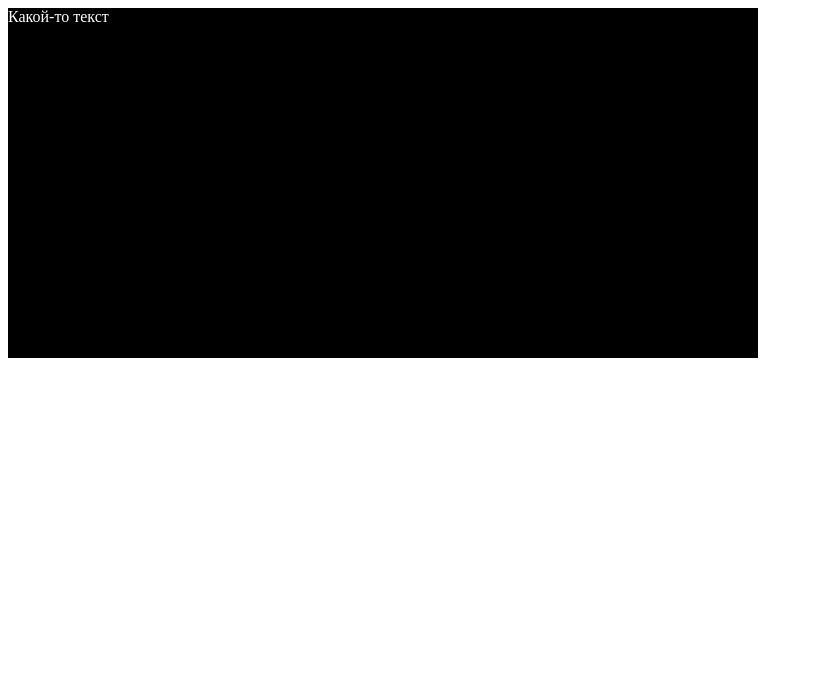
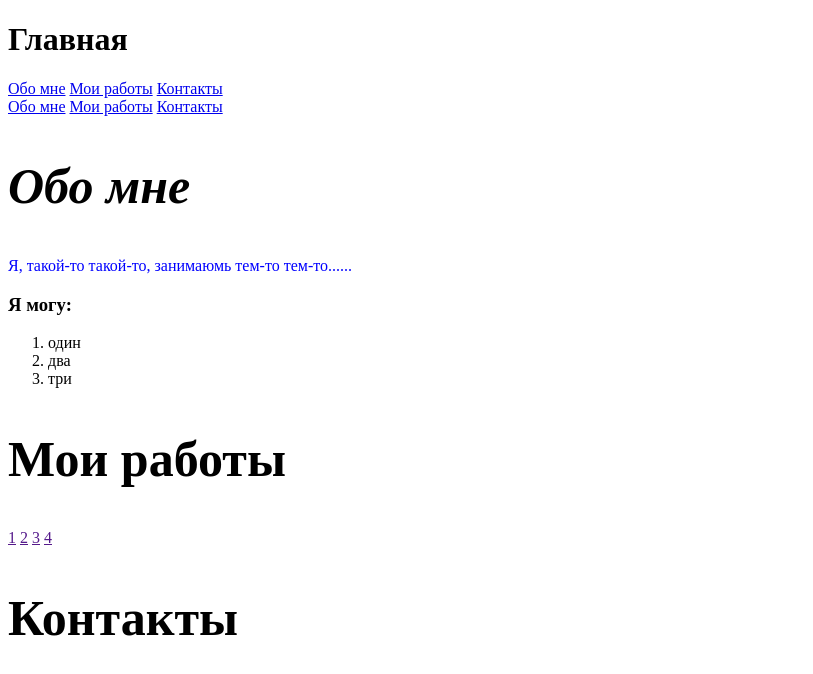
Before and after one commit to Gatem24/gatem24.github.io, a plain HTML site: page test.html in a window 1280 px wide. Shown: the whole page, without its empty margins (0-813 px from the left). Drawn offline with Linux system fonts and the light colour scheme; files whose address does not match are found by name.

Commit message:
Add files via upload

```diff
--- a/test.html
+++ b/test.html
@@ -1,4 +1,4 @@
-<!-- <!DOCTYPE html>
+<!DOCTYPE html>
 <html lang="en">
 <head>
     <meta charset="UTF-8">
@@ -50,46 +50,4 @@
     </footer>
 
 </body>
-</html> -->
-    <!DOCTYPE html>
-    <html lang="en">
-    <head>
-    <meta charset="UTF-8">
-    <title>Небольшая вёрстка</title>
-
-    <style>
-        div {
-        width: 500px;
-        height: 500px;
-
-        background: #333333;
-        }
-
-        #main {
-        color: white;
-        width: 750px;
-        }
-
-        .text-white {
-        color: white;
-        }
-
-        .alert {
-        height: 350px;
-        color: gray;
-        }
-
-        div {
-        background: blue;
-        }
-
-        .alert-warning {
-        background: #000000;
-        color: yellow;
-        }
-    </style>
-    </head>
-    <body>
-    <div id="main" class="text-white alert alert-warning">Какой-то текст</div>
-    </body>
-    </html>
+</html>
```
